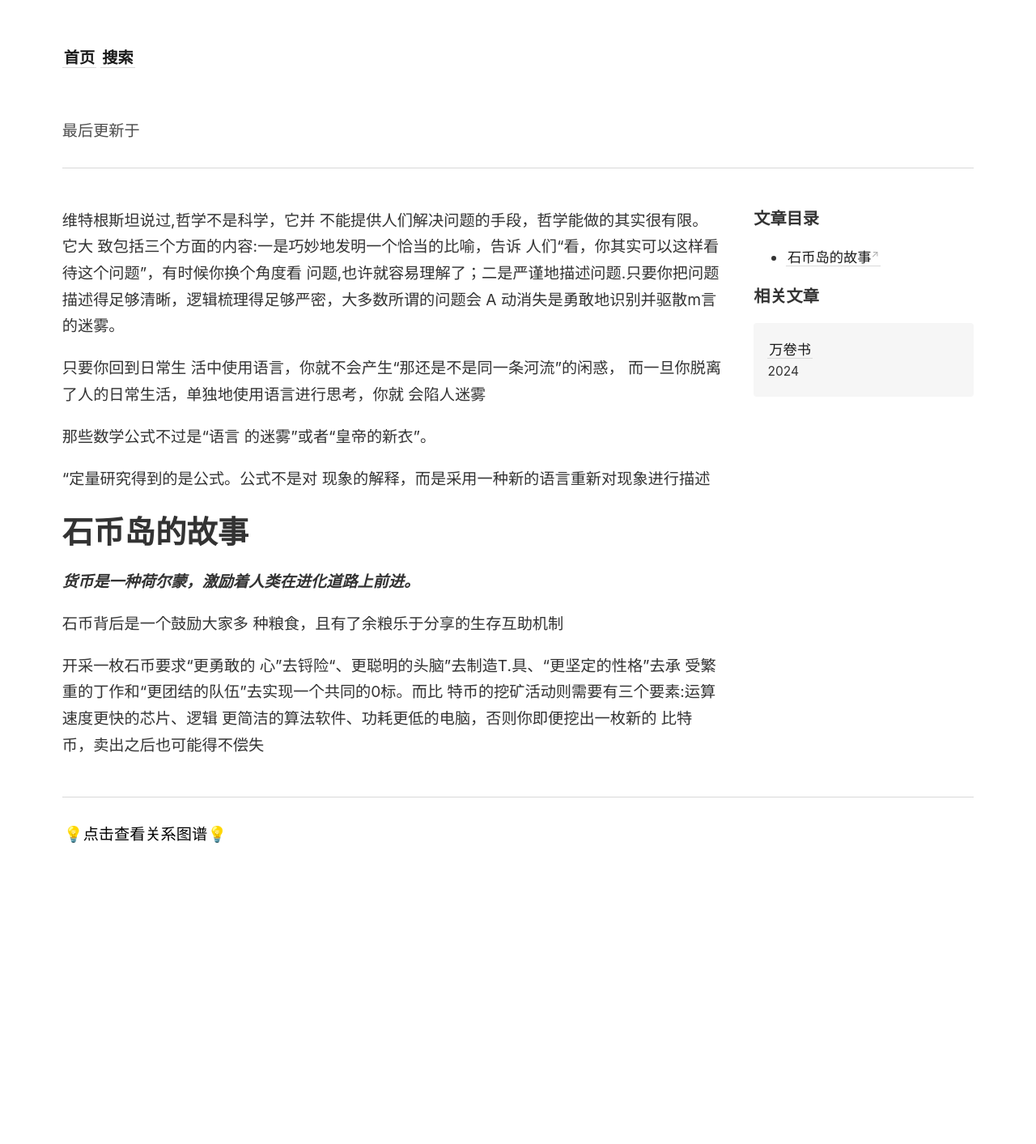
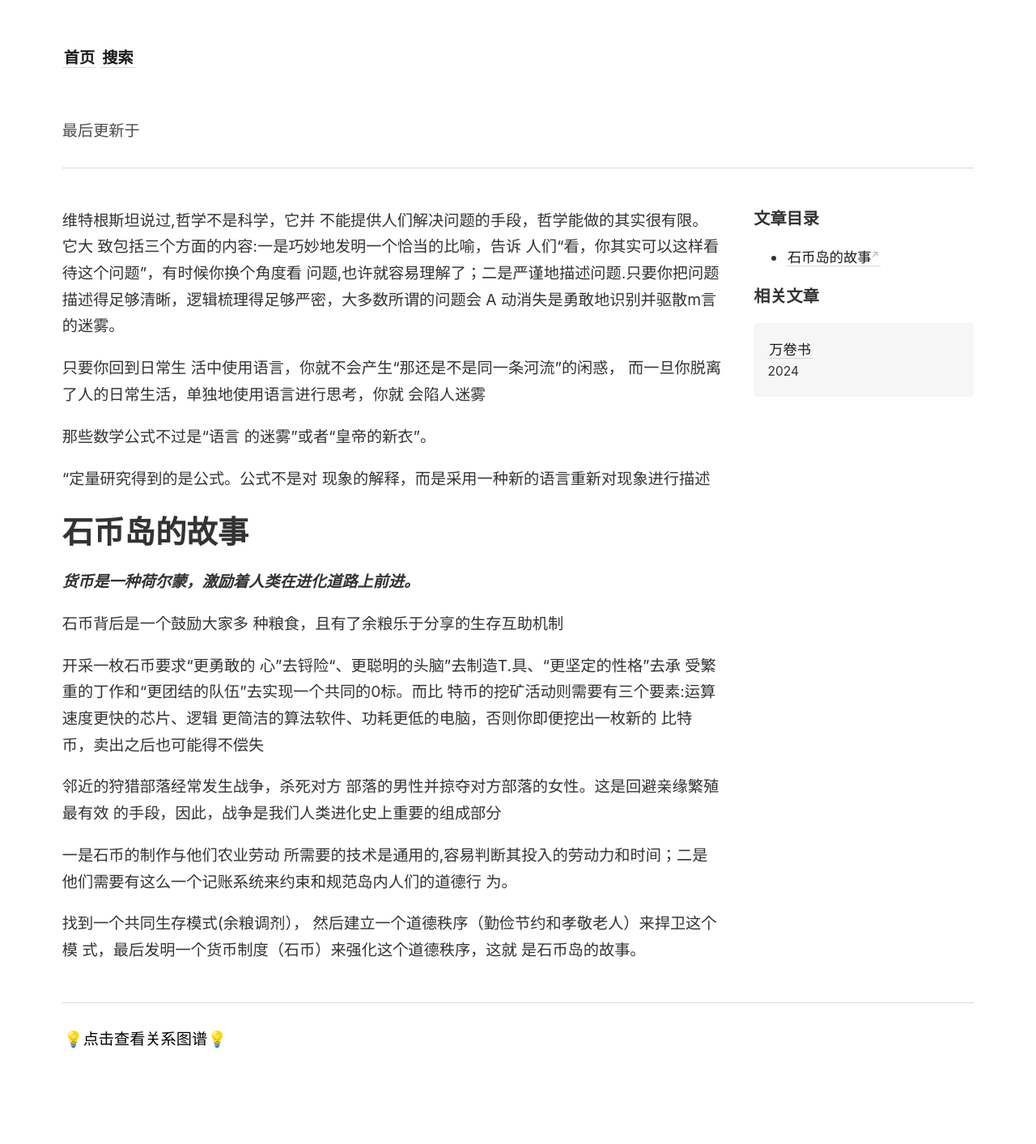
Before and after one commit to wingowen/digital-garden-jekyll, a Jekyll site: the page built from _notes/金融哲学三部曲：货币起源.md, in a window 1280 px wide. Shown: the whole page at 81% size. Built offline with Jekyll 4.4.1, drawn with Linux system fonts in a browser that asks for light colours; before the commit the page ends 1159 px from its top, so only the background shows below that.

Commit message:
vault backup: 2024-09-20 23:19:20

```diff
--- a/_notes/金融哲学三部曲：货币起源.md
+++ b/_notes/金融哲学三部曲：货币起源.md
@@ -13,3 +13,9 @@
 石币背后是一个鼓励大家多 种粮食，且有了余粮乐于分享的生存互助机制
 
 开采一枚石币要求“更勇敢的 心”去锊险“、更聪明的头脑”去制造T.具、“更坚定的性格”去承 受繁重的丁作和“更团结的队伍”去实现一个共同的0标。而比 特币的挖矿活动则需要有三个要素:运算速度更快的芯片、逻辑 更简洁的算法软件、功耗更低的电脑，否则你即便挖出一枚新的 比特币，卖出之后也可能得不偿失
+
+邻近的狩猎部落经常发生战争，杀死对方 部落的男性并掠夺对方部落的女性。这是回避亲缘繁殖最有效 的手段，因此，战争是我们人类进化史上重要的组成部分
+
+一是石币的制作与他们农业劳动 所需要的技术是通用的,容易判断其投入的劳动力和时间；二是 他们需要有这么一个记账系统来约束和规范岛内人们的道德行 为。
+
+找到一个共同生存模式(余粮调剂）， 然后建立一个道德秩序（勤俭节约和孝敬老人）来捍卫这个模 式，最后发明一个货币制度（石币）来强化这个道德秩序，这就 是石币岛的故事。
```
Also changed, not shown: _notes/杂项/万卷书.md (+0 -1 lines).
